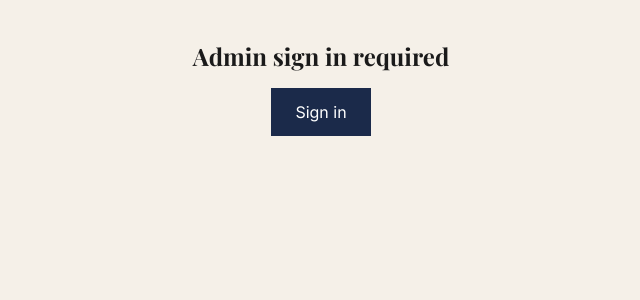
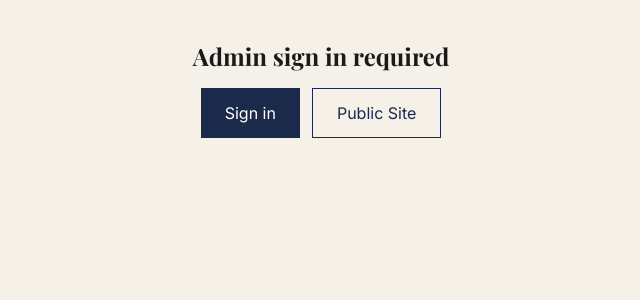
Before and after one commit to Mishel29/Ghome, a React (Vite) app in the folder Code/frontend/my-react-app/: page /admin/properties in a window 1280 px wide. Shown: the top 300 px of the page, without its empty margins (319-959 px from the left). Built offline with nearby package versions, Linux system fonts and the light colour scheme; no server answers; a web font is replaced by a local one.

Commit message:
added home button to the sign out page

```diff
--- a/Code/frontend/my-react-app/src/routes/RequireAdmin.tsx
+++ b/Code/frontend/my-react-app/src/routes/RequireAdmin.tsx
@@ -1,4 +1,5 @@
 import { useApp } from "../context";
+import { Link } from "react-router-dom";
 
 interface RequireAdminProps {
   children: React.ReactNode;
@@ -10,7 +11,7 @@ export default function RequireAdmin({
   const { user, authLoading, setShowLogin } = useApp();
 
   if (authLoading) return <div className="p-8">Checking your session…</div>;
-  if (!user || user.role !== "admin") return <div className="p-10 text-center"><h1 className="text-2xl font-bold mb-4">Admin sign in required</h1><button className="bg-navy text-white px-6 py-3" onClick={() => setShowLogin(true)}>Sign in</button></div>;
+  if (!user || user.role !== "admin") return <div className="min-h-screen bg-cream p-10 text-center"><h1 className="text-2xl font-bold mb-4">Admin sign in required</h1><div className="flex justify-center gap-3"><button className="bg-navy text-white px-6 py-3" onClick={() => setShowLogin(true)}>Sign in</button><Link className="border border-navy px-6 py-3 text-navy" to="/">Public Site</Link></div></div>;
 
   return <>{children}</>;
 }
```
